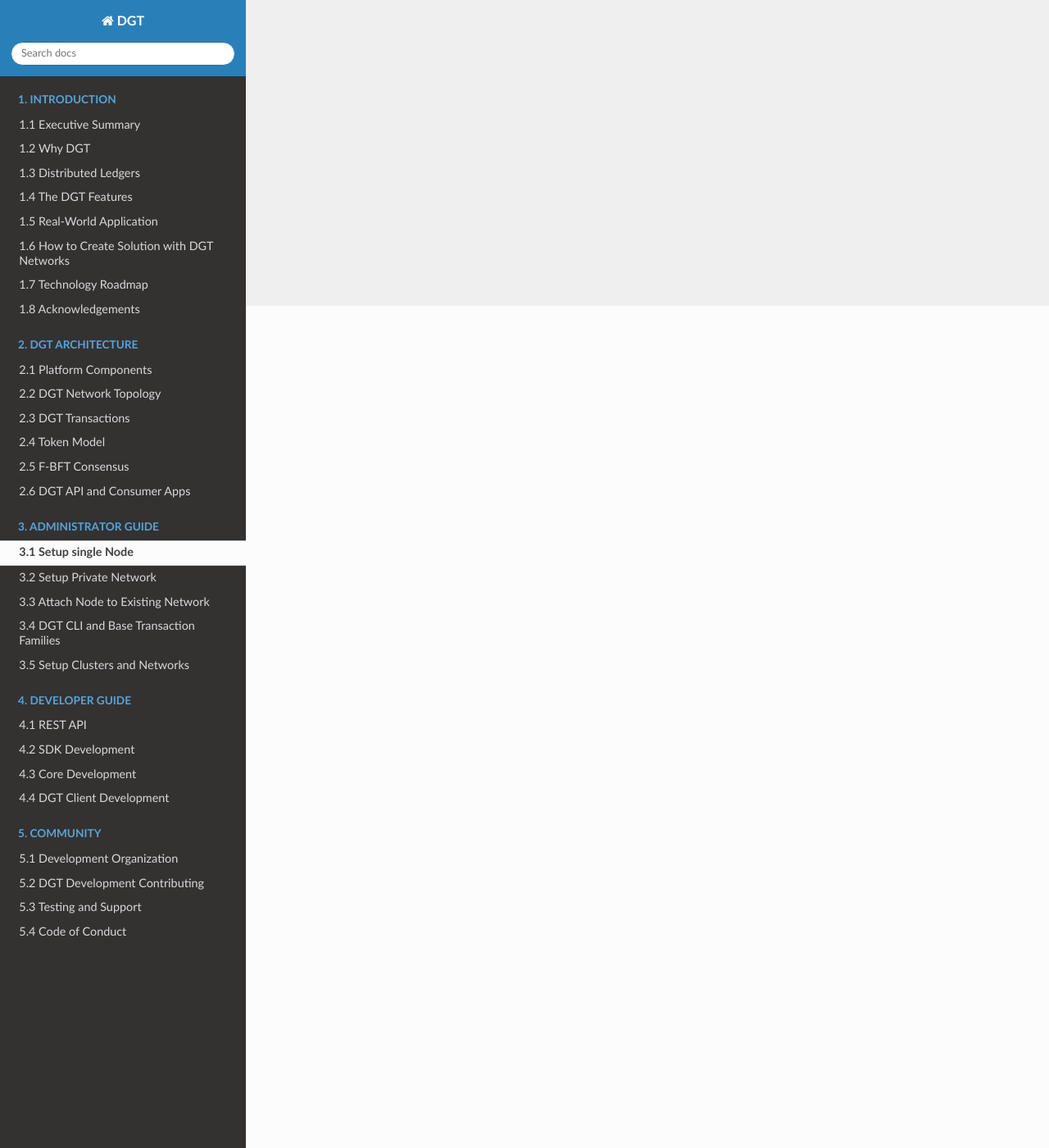
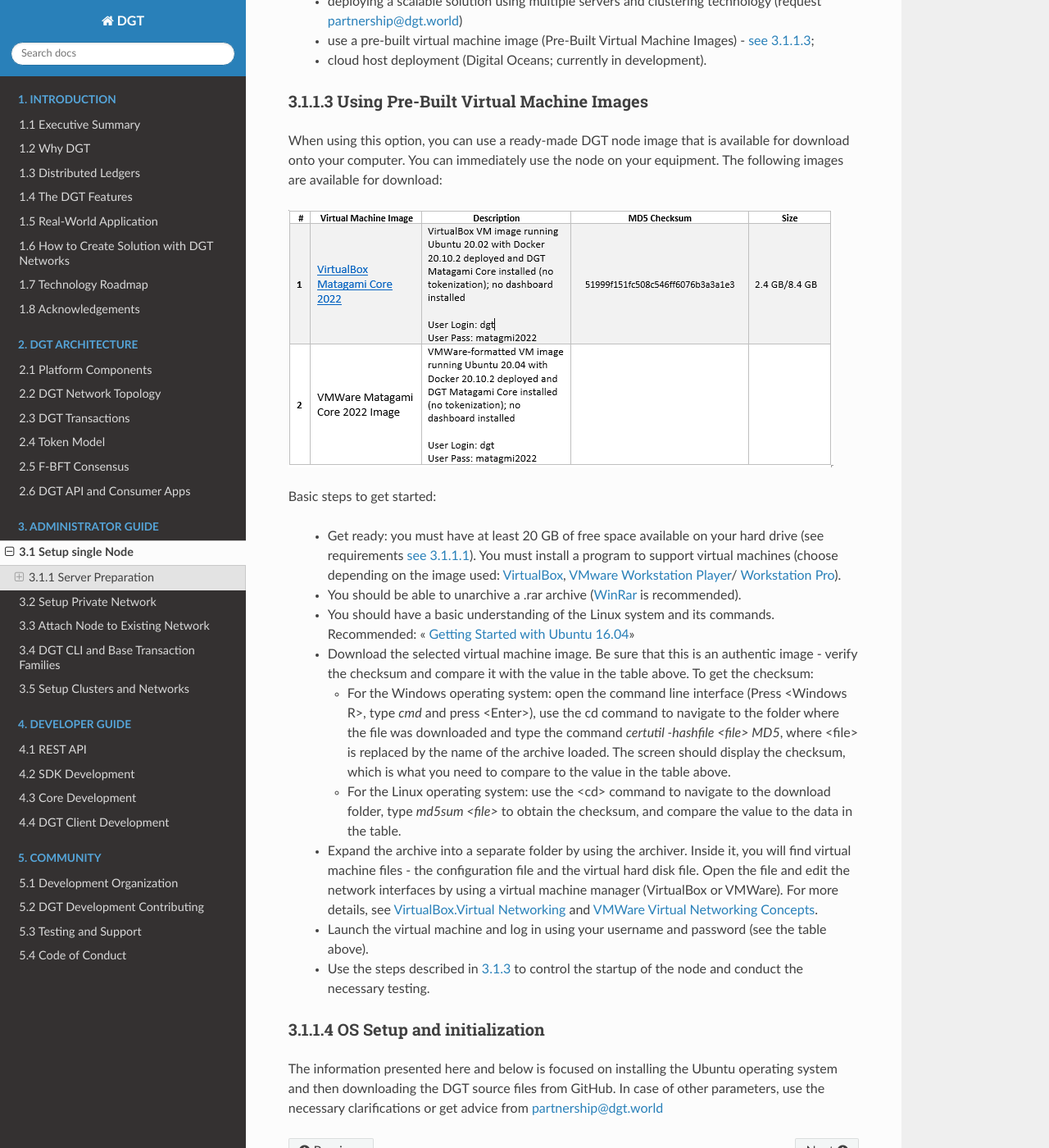
Before and after one commit to DGT-Network/DGT-Matagami, a Sphinx documentation site: the page built from docs/ADMIN_GUIDE/3.1_Setup_single_Node.rst, in a window 1280 px wide and 1400 px high, scrolled down 1027 px. Shown: the whole window at 82% size. Built offline with Sphinx 7.4.7 and the Read the Docs theme 2.0.0, drawn with Linux system fonts in a browser that asks for light colours; some of the changed text lies outside the part shown.

Commit message:
item3.1.1 submitting

```diff
--- a/docs/ADMIN_GUIDE/3.1_Setup_single_Node.rst
+++ b/docs/ADMIN_GUIDE/3.1_Setup_single_Node.rst
@@ -1,3 +1,79 @@
 
 3.1	Setup single Node
 +++++++++++++++++++++++++++++++
+
+3.1.1 Server Preparation
+===============================
+
+Preparing for working with a node begins with the deployment of the basic software, primarily the operating system. Only one deployment option is discussed below, please contact `partnership@dgt.world`_ for other options and for more information.
+
+.. _partnership@dgt.world: partnership@dgt.world
+
+3.1.1.1	Minimal Requirements
+------------------------------------
+
+The minimal configuration involves deploying a single node with minimal performance and a limited set of node services.
+
+.. image:: ../images/table_6_01.PNG
+
+Regardless of the hardware configuration, the recommended software is presented below in its own minimum configuration:
+
+.. image:: ../images/table_6_02.PNG
+
+3.1.1.2	Deployment Options
+------------------------------------
+
+You can also consider the following options for deploying a standalone DGT node:
+    •	deploying a single node on a single physical server in a basic configuration;
+
+    •	installing and configuring a node on a virtual machine (VirtualBox, VMWare, Virtual PC);
+
+    •	deploying a scalable solution using multiple servers and clustering technology (request `partnership@dgt.world`_)
+
+    •	use a pre-built virtual machine image (Pre-Built Virtual Machine Images) - `see 3.1.1.3`_;
+
+    •	cloud host deployment (Digital Oceans; currently in development).
+
+.. _see 3.1.1.3: 3.1_Setup_single_Node.html#using-pre-built-virtual-machine-images
+
+3.1.1.3	Using Pre-Built Virtual Machine Images
+-------------------------------------------------
+
+When using this option, you can use a ready-made DGT node image that is available for download onto your computer. You can immediately use the node on your equipment. The following images are available for download:
+
+.. image:: ../images/table_6_03.PNG
+
+.. _see 3.1.1.1: 3.1_Setup_single_Node.html#minimal-requirements
+.. _3.1.3: 3.1_Setup_single_Node.html#dashboard-setup
+.. _VirtualBox: https://www.virtualbox.org/wiki/Downloads
+.. _VMware Workstation Player: https://www.vmware.com/products/workstation-player.html
+.. _Workstation Pro: https://www.vmware.com/products/workstation-pro/workstation-pro-evaluation.html
+.. _WinRar: https://www.win-rar.com/
+.. _Getting Started with Ubuntu 16.04: http://files.ubuntu-manual.org/manuals/getting-started-with-ubuntu/16.04/en_US/screen/Getting%20Started%20with%20Ubuntu%2016.04.pdf
+.. _VirtualBox.Virtual Networking: https://www.virtualbox.org/manual/ch06.html
+.. _VMWare Virtual Networking Concepts: https://www.vmware.com/content/dam/digitalmarketing/vmware/en/pdf/techpaper/virtual_networking_concepts.pdf
+
+Basic steps to get started:
+
+    •	Get ready: you must have at least 20 GB of free space available on your hard drive (see requirements `see 3.1.1.1`_). You must install a program to support virtual machines (choose depending on the image used: `VirtualBox`_, `VMware Workstation Player`_/ `Workstation Pro`_).
+
+    •	You should be able to unarchive a .rar archive (`WinRar`_ is recommended).
+
+    •	You should have a basic understanding of the Linux system and its commands. Recommended: « `Getting Started with Ubuntu 16.04`_»
+
+    •	Download the selected virtual machine image. Be sure that this is an authentic image - verify the checksum and compare it with the value in the table above. To get the checksum:
+
+        • 	For the Windows operating system: open the command line interface (Press <Windows R>, type `cmd`  and press <Enter>), use the cd command to navigate to the folder where the file was downloaded and type the command *certutil -hashfile <file> MD5*, where <file> is replaced by the name of the archive loaded. The screen should display the checksum, which is what you need to compare to the value in the table above.
+
+        • 	For the Linux operating system: use the <cd> command to navigate to the download folder, type *md5sum <file>* to obtain the checksum, and compare the value to the data in the table.
+
+    •	Expand the archive into a separate folder by using the archiver. Inside it, you will find virtual machine files - the configuration file and the virtual hard disk file. Open the file and edit the network interfaces by using a virtual machine manager (VirtualBox or VMWare). For more details, see `VirtualBox.Virtual Networking`_ and `VMWare Virtual Networking Concepts`_.
+
+    •	Launch the virtual machine and log in using your username and password (see the table above).
+
+    •	Use the steps described in `3.1.3`_ to control the startup of the node and conduct the necessary testing.
+
+3.1.1.4	OS Setup and initialization
+----------------------------------------
+
+The information presented here and below is focused on installing the Ubuntu operating system and then downloading the DGT source files from GitHub. In case of other parameters, use the necessary clarifications or get advice from `partnership@dgt.world`_
```
Also changed, not shown: docs/images/table_6_01.PNG (added), docs/images/table_6_02.PNG (added), docs/images/table_6_03.PNG (added), 6 other files.
